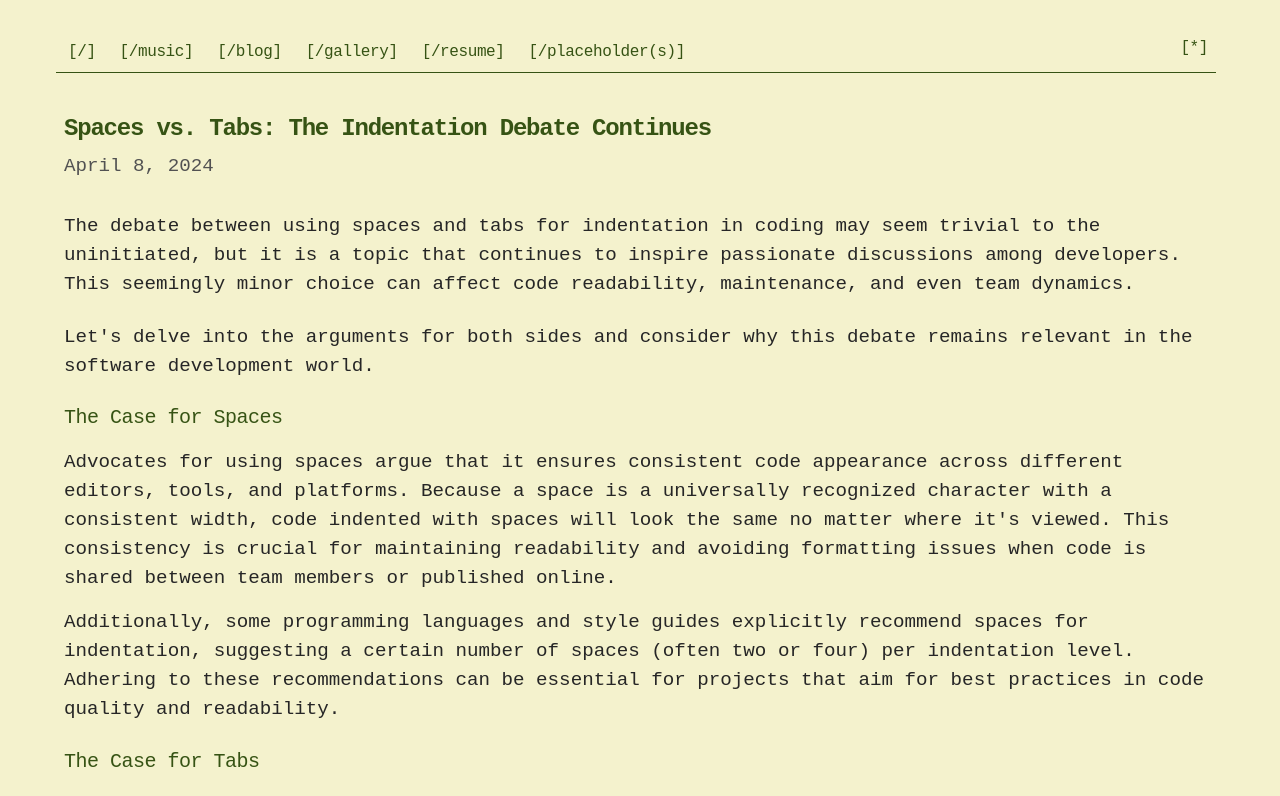
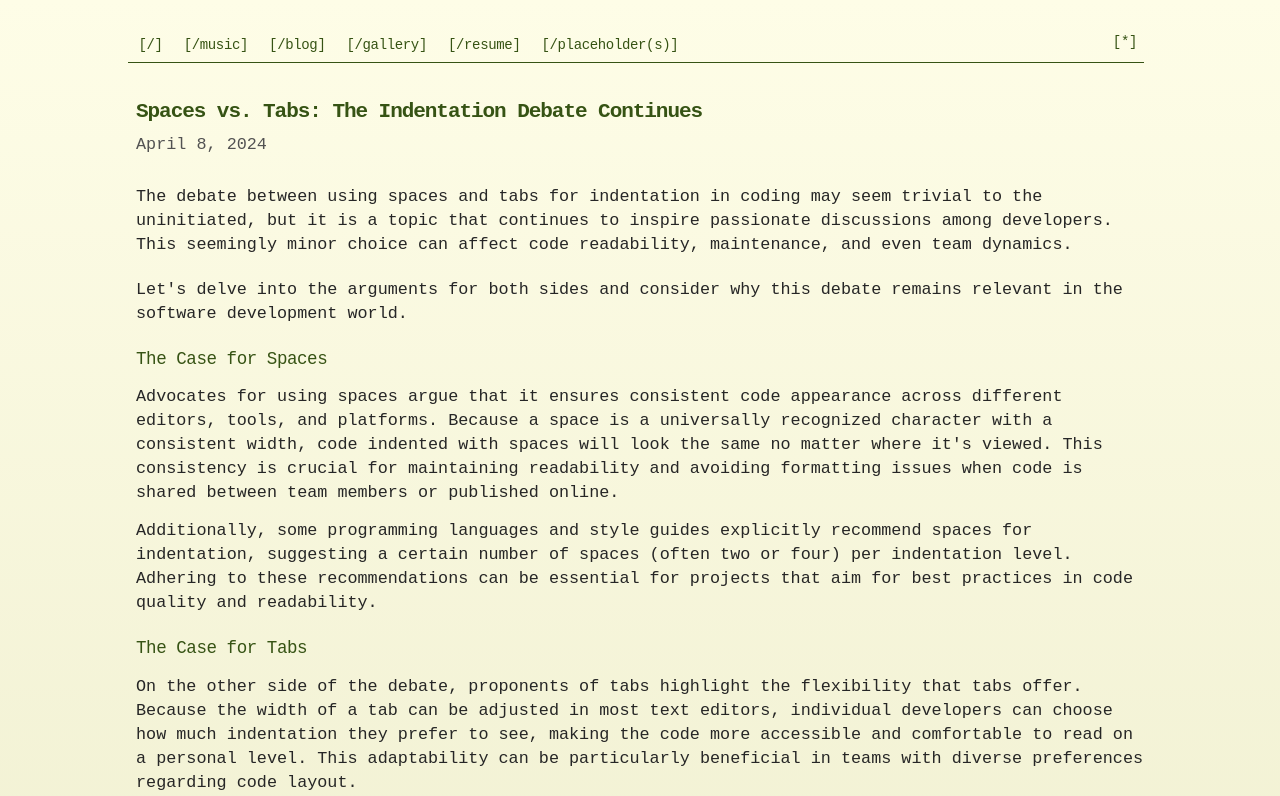
Before and after one commit to wirydotrocks/personalsite, a Next.js app: page /blog/spaces-vs-tabs in a window 1280 px wide. Shown: the top 796 px of the page. Built offline with nearby package versions, Linux system fonts and the light colour scheme; a web font is replaced by a local one.

Commit message:
Added a gradient

```diff
--- a/app/global.css
+++ b/app/global.css
@@ -78,12 +78,12 @@ footer li + li{
  */
 
 html {
-  background-color: #F4F2CD;
+  background: linear-gradient(to bottom, #FEFDE7, #e9e9c6);
   color: #365314;
 }
 
 html.dark {
-  background-color: #0A070D;
+  background: linear-gradient(to bottom, #0A070D, #1c1225);
   color: #B59CC2;
 }
 
--- a/app/layout.tsx
+++ b/app/layout.tsx
@@ -49,6 +49,7 @@ export default function RootLayout({
       lang="en"
       suppressHydrationWarning
       className={cx(
+        'text-sm',
         GeistSans.variable,
         GeistMono.variable
       )}
```
